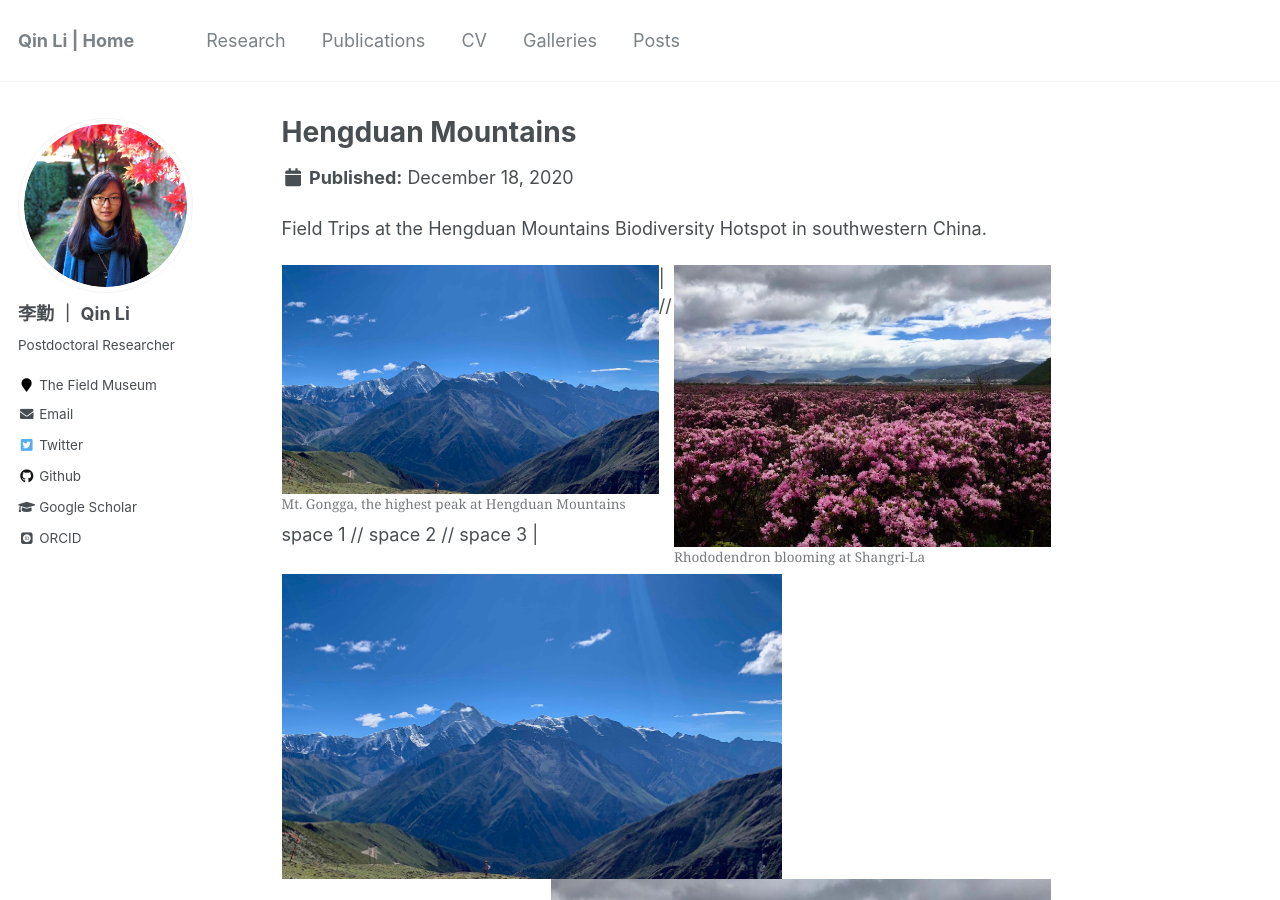
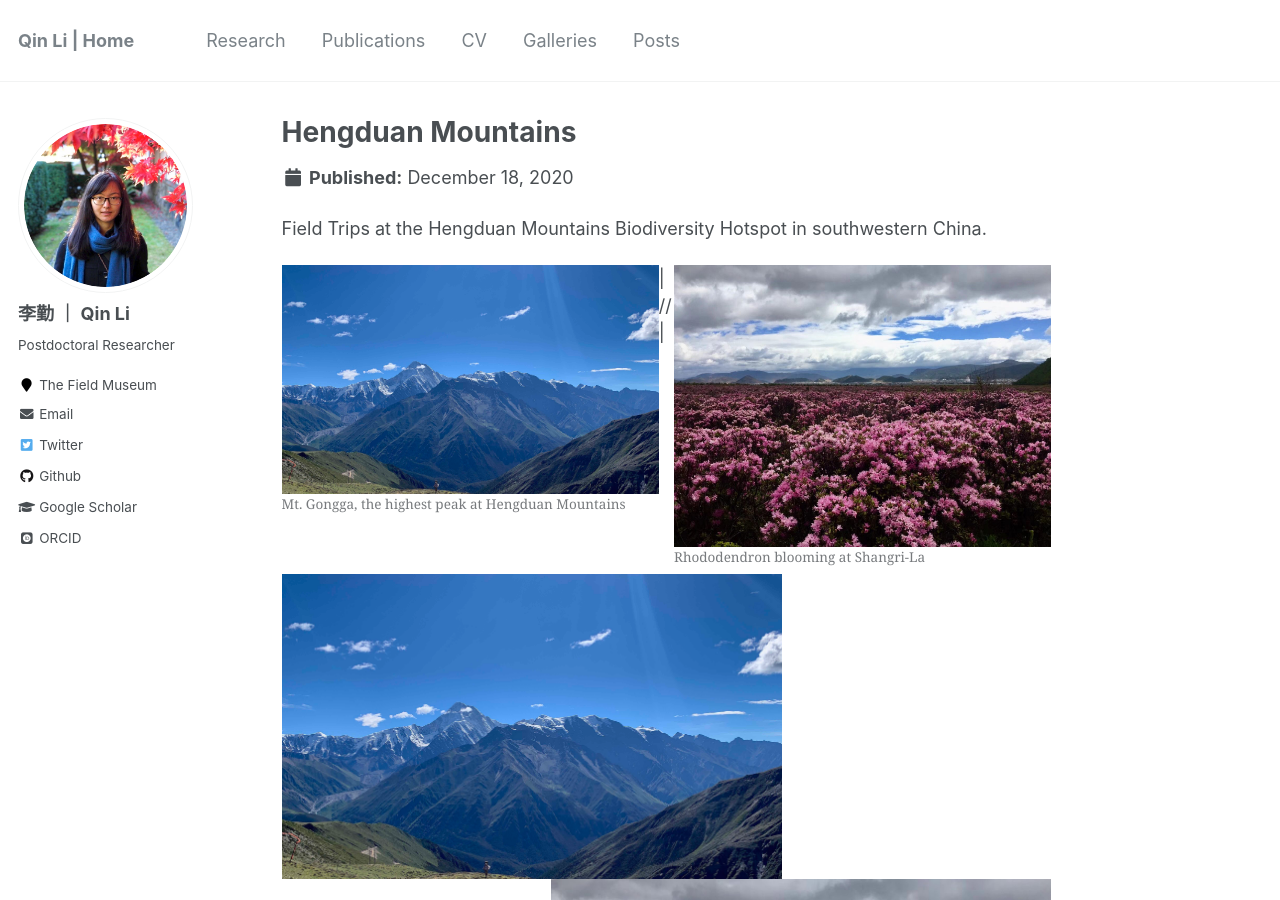
Before and after one commit to qli/qli.github.io, a Jekyll site: the page built from _galleries/galleries-1.md, in a window 1280 px wide and 900 px high. Built offline with Jekyll 4.4.1, drawn with Linux system fonts in a browser that asks for light colours; some web fonts are replaced.

Commit message:
adjust photos

```diff
--- a/_galleries/galleries-1.md
+++ b/_galleries/galleries-1.md
@@ -28,7 +28,5 @@ Field Trips at the Hengduan Mountains Biodiversity Hotspot in southwestern China
 </div>
 
 ![alt](/images/photos/HD-MtGongga.jpg){: width="500px" .align-left} | ![alt](/images/photos/HD-Shangri-La.jpg){: width="500px" .align-right}
-// space 1
-// space 2
-// space 3
+//
 ![alt](/images/photos/HD-MtGongga.jpg){: width="500px" .align-left} | ![alt](/images/photos/HD-Shangri-La.jpg){: width="500px" .align-right}
```
Also changed, not shown: _galleries/galleries-2.md (+3 -0 lines).
